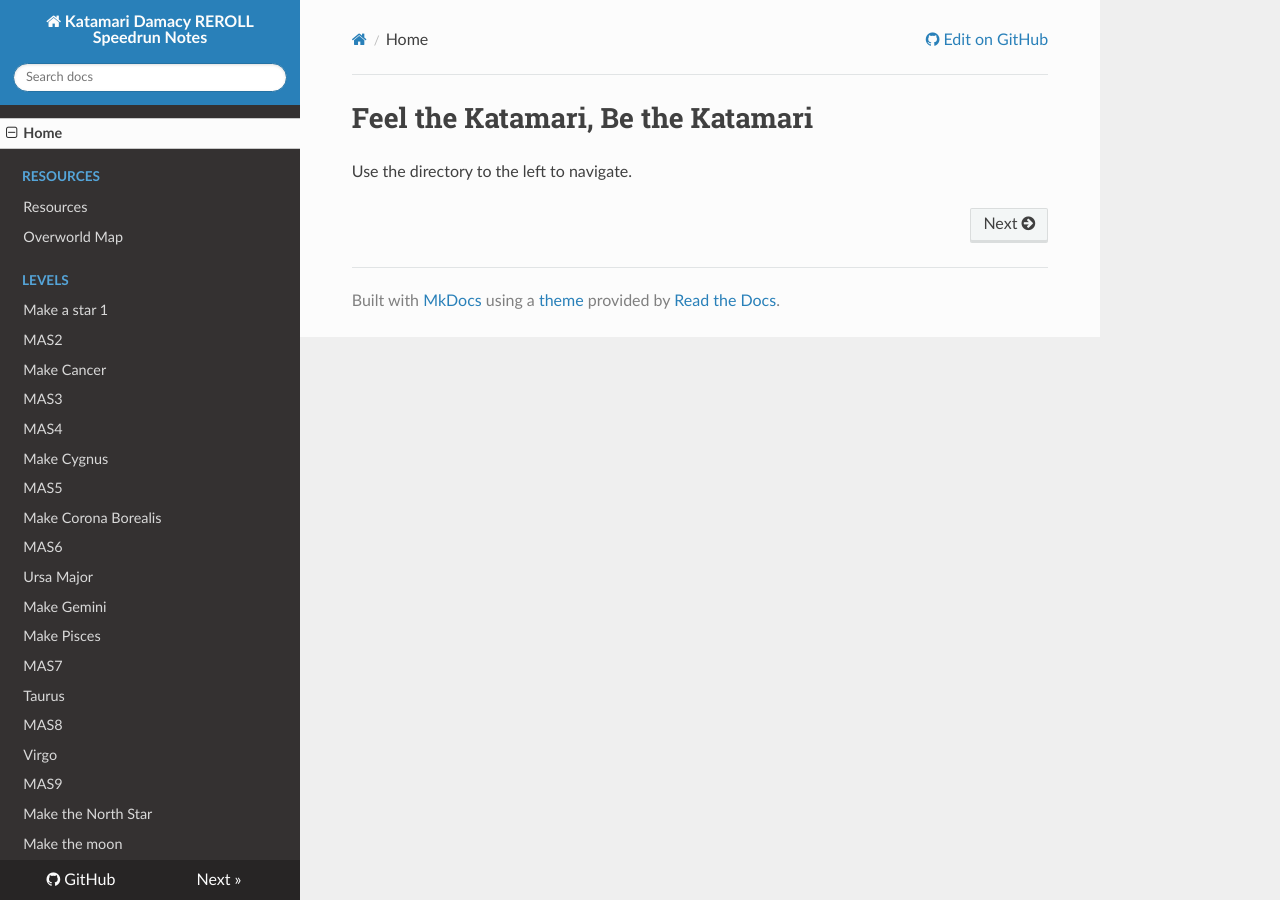
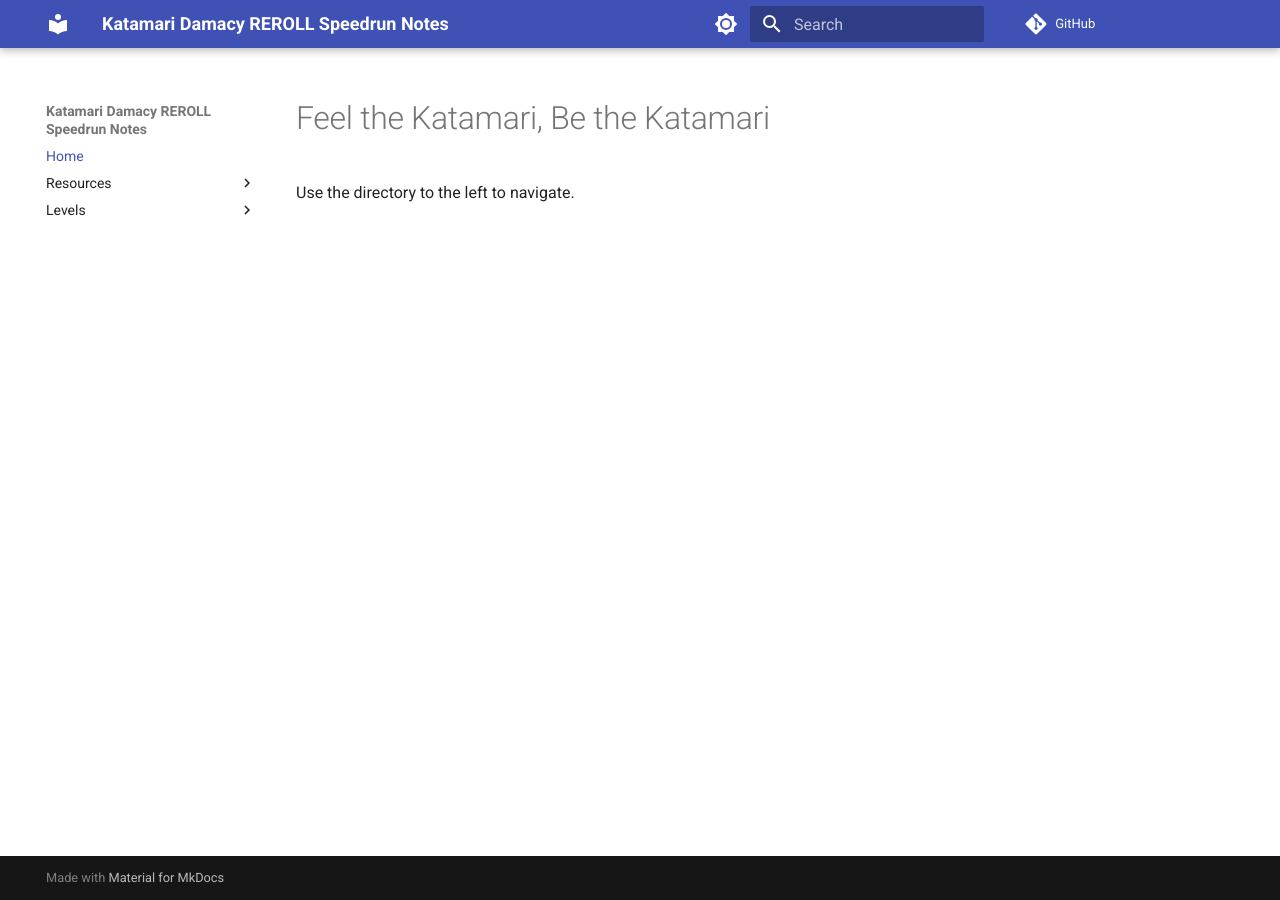
Before and after one commit to shookietea/reroll-notes, an MkDocs documentation site: the page built from docs/index.md, in a window 1280 px wide. Built offline with MkDocs 1.6.1 and Material for MkDocs 9.7.7, drawn with Linux system fonts in a browser that asks for light colours; nearby versions of some CDN libraries; comment, search, counter and statistics services are not loaded.

Commit message:
Add mkdocs-material theme and dark theme toggle (#1)
Co-authored-by: Cory May <cor@Corys-MacBook-Pro.local>

```diff
--- a/mkdocs.yml
+++ b/mkdocs.yml
@@ -32,7 +32,20 @@
       - 'Make the moon': 'MOON.md'
 
 theme:
-  name: readthedocs
+  name: material
+  palette:
+    # Palette toggle for light mode
+    - scheme: default
+      toggle:
+        icon: material/brightness-7
+        name: Switch to dark mode
+
+    # Palette toggle for dark mode
+    - scheme: slate
+      toggle:
+        icon: material/brightness-4
+        name: Switch to light mode
+
   highlightjs: true
   hljs_languages:
     - yaml
```
Also changed, not shown: 1 other file.
